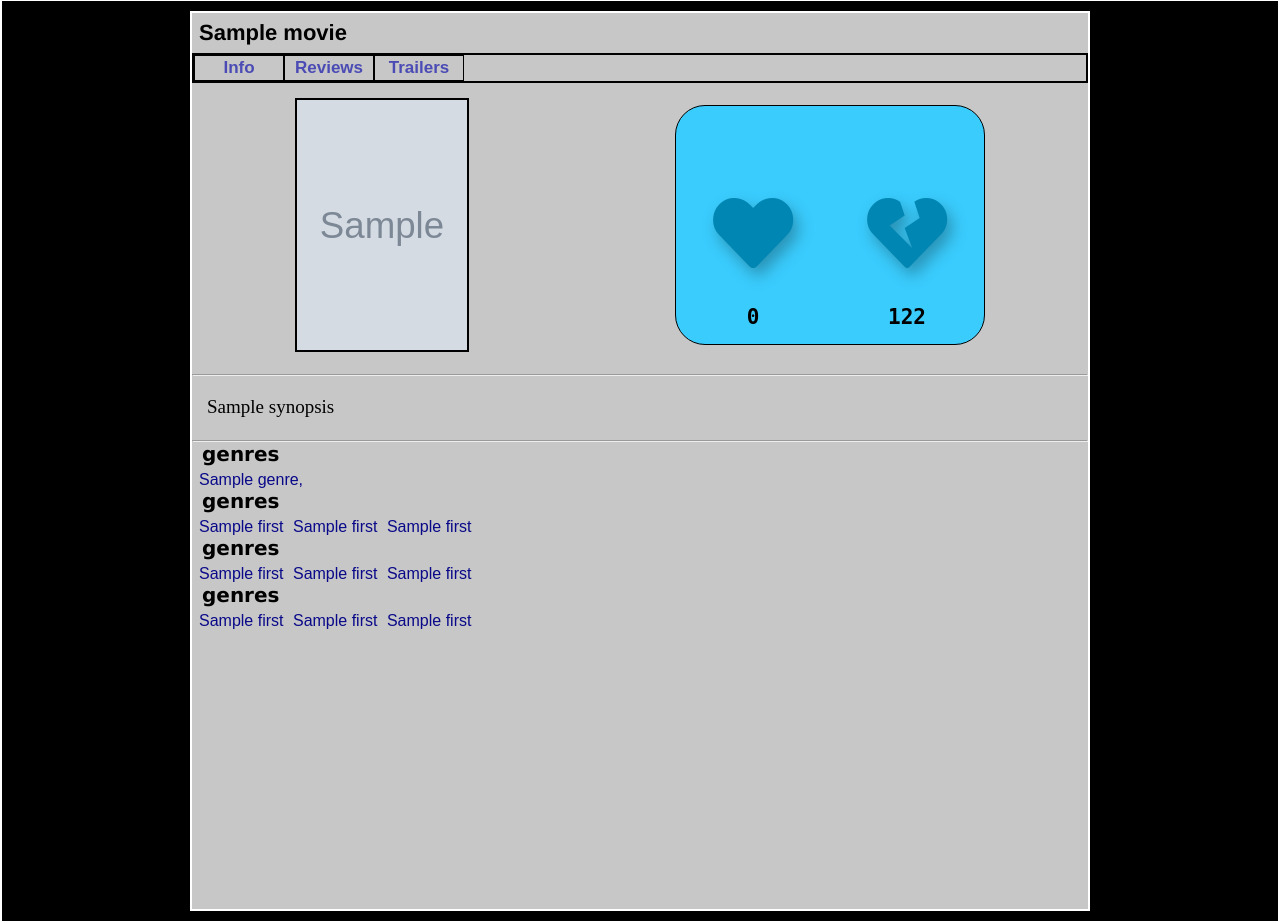
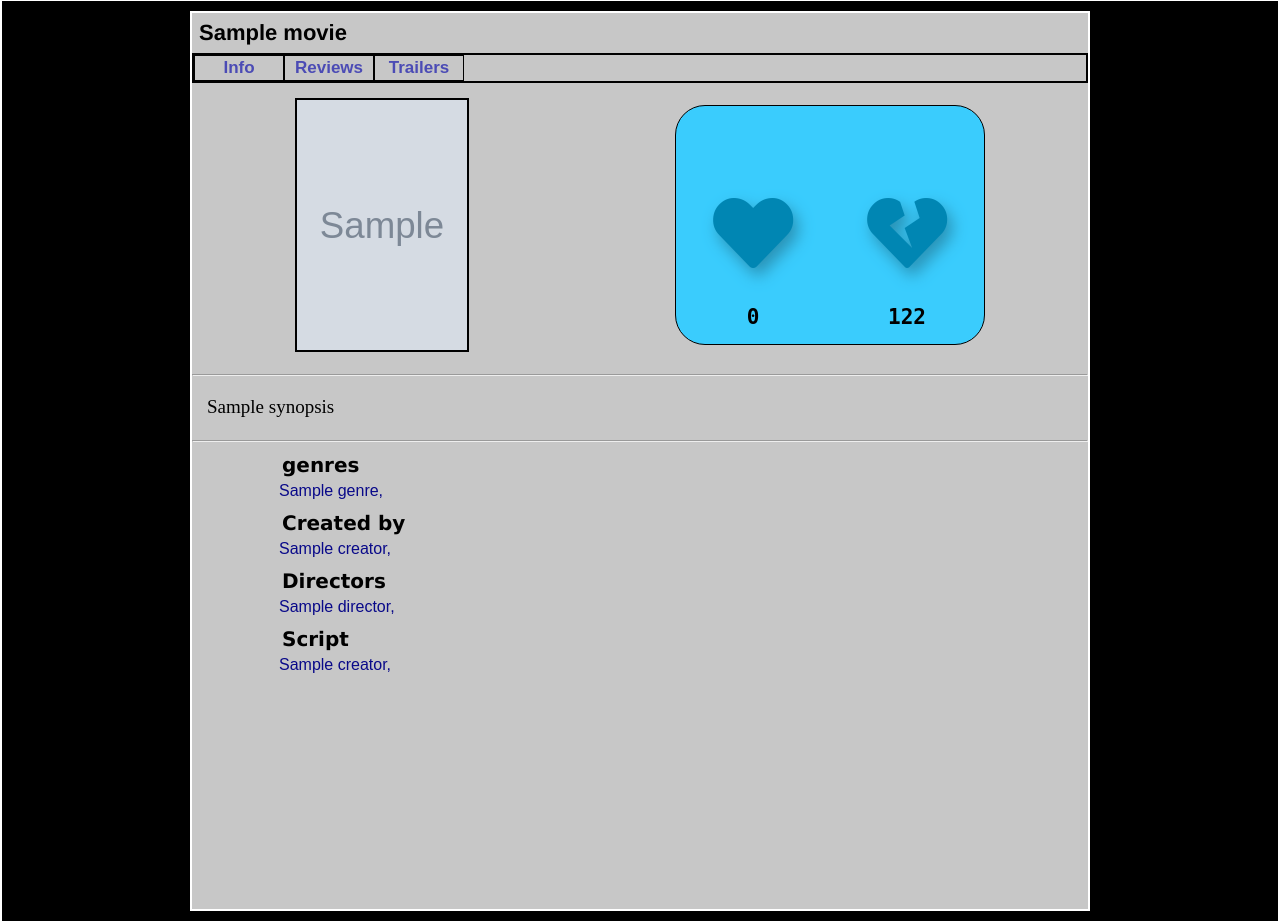
Before and after one commit to LuisJZ2004/buskisterclansa, a Django app: template buskisterclansa/movies/templates/movies/movie.html in a window 1280 px wide. Shown: the part 213-1136 px from the top of the page. Run offline with Django 4.2, Linux system fonts and the light colour scheme; the template is opened without the code that fills it: most values are stand-ins (such as "Sample title", 1, 10 or a date in 2020); grey boxes marked "Sample" are stand-in pictures; some libraries are stand-ins or nearby versions.

Commit message:
staff of the movie 1

```diff
--- a/buskisterclansa/movies/templates/movies/movie.html
+++ b/buskisterclansa/movies/templates/movies/movie.html
@@ -69,9 +69,10 @@
 
       .general-info .staff {
         align-items: center;
+        margin-left: 80px;
       }
       .general-info .staff h4 {
-        max-width: 100px;
+        max-width: 150px;
         font-family: 'Lucida Sans', 'Lucida Sans Regular', 'Lucida Grande', 'Lucida Sans Unicode', Geneva, Verdana, sans-serif;
         font-size: 2.0rem;
         margin-bottom: 5px;
@@ -129,6 +130,8 @@
   <br>
   <br>
   <hr>
+  <br>
+
   <div class="staff">
     <span>
       <h4>genres</h4>
@@ -137,27 +140,39 @@
       <a href="">{{genre.name}},</a>
       {% endfor %}
     </span>
+    <br>
+    <br>
 
     <span>
-      <h4>genres</h4>
-      <a href="">{{movie.genres.all.first.name}}</a>
-      <a href="">{{movie.genres.all.first.name}}</a>
-      <a href="">{{movie.genres.all.first.name}}</a>
+      <h4>Created by</h4>
+
+      {% for creator in created_by %}
+      <a href="">{{creator.name}},</a>
+      {% endfor %}
     </span>
+    <br>
+    <br>
 
     <span>
-      <h4>genres</h4>
-      <a href="">{{movie.genres.all.first.name}}</a>
-      <a href="">{{movie.genres.all.first.name}}</a>
-      <a href="">{{movie.genres.all.first.name}}</a>
+      <h4>Directors</h4>
+
+      {% for director in directors %}
+      <a href="">{{director.name}},</a>
+      {% endfor %}
     </span>
+    <br>
+    <br>
 
     <span>
-      <h4>genres</h4>
-      <a href="">{{movie.genres.all.first.name}}</a>
-      <a href="">{{movie.genres.all.first.name}}</a>
-      <a href="">{{movie.genres.all.first.name}}</a>
+      <h4>Script</h4>
+
+      {% for creator in script %}
+      <a href="">{{creator.name}},</a>
+      {% endfor %}
     </span>
+    <br>
+    <br>
+
   </div>
 </div>
 
```
Also changed, not shown: buskisterclansa/movies/views.py (+12 -0 lines).
